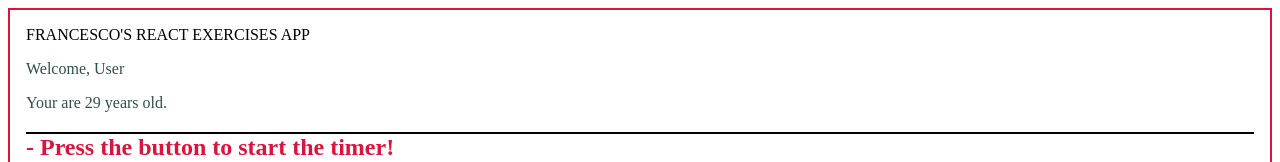
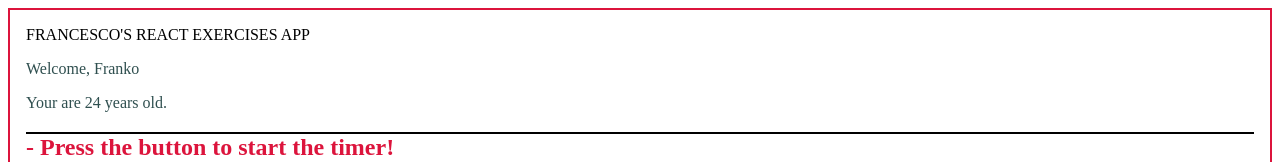
Before and after one commit to Francxmf/dhreactexercises, a React (Create React App) app: page / in a window 1280 px wide. Shown: the top 162 px of the page. Built offline with nearby package versions, Linux system fonts and the light colour scheme; no server answers.

Commit message:
Completion of the exercise react router 1

```diff
--- a/src/App.js
+++ b/src/App.js
@@ -12,6 +12,8 @@
 import { GithubUser } from "./GitComps/GithubUser";
 import { CarDetails } from "./CarDetails";
 import { FilteredList } from "./FilteredList";
+import { Route, Routes } from "react-router-dom";
+
 
 
 export class App extends React.Component{
@@ -35,7 +37,10 @@
   render(){
       return (
         <Container title="FRANCESCO'S REACT EXERCISES APP">
-          <Welcome age={29} />
+
+           <Routes>
+                 <Route path="/" element={<Welcome/>}/>
+             </Routes>
 
           <h2>- Press the button to start the timer!</h2>
           <button onClick={this.hideCounter}>Play / Stop</button>
--- a/src/WelcomeComps/Welcome.js
+++ b/src/WelcomeComps/Welcome.js
@@ -1,14 +1,9 @@
 import React from "react";
 import { Age } from "./Age"
 
-export function Welcome({name, age}){
-    console.log(age)
+export function Welcome({name = "Franko", age = "24"}){
     return <div>
       <p>Welcome, {name}</p>
       {<Age age ={age}/>}
     </div>
   };
-
-  Welcome.defaultProps = {
-    name:'User'
-  };
--- a/src/index.js
+++ b/src/index.js
@@ -1,7 +1,12 @@
 import ReactDOM from 'react-dom';
+import { BrowserRouter } from 'react-router-dom';
 import { App } from './App';
 import "./index.css"
 
 const root = document.querySelector('#root');
 
-ReactDOM.render(<App />, root)
+ReactDOM.render(
+    <BrowserRouter>
+        <App />
+    </BrowserRouter>,
+    root);
```
